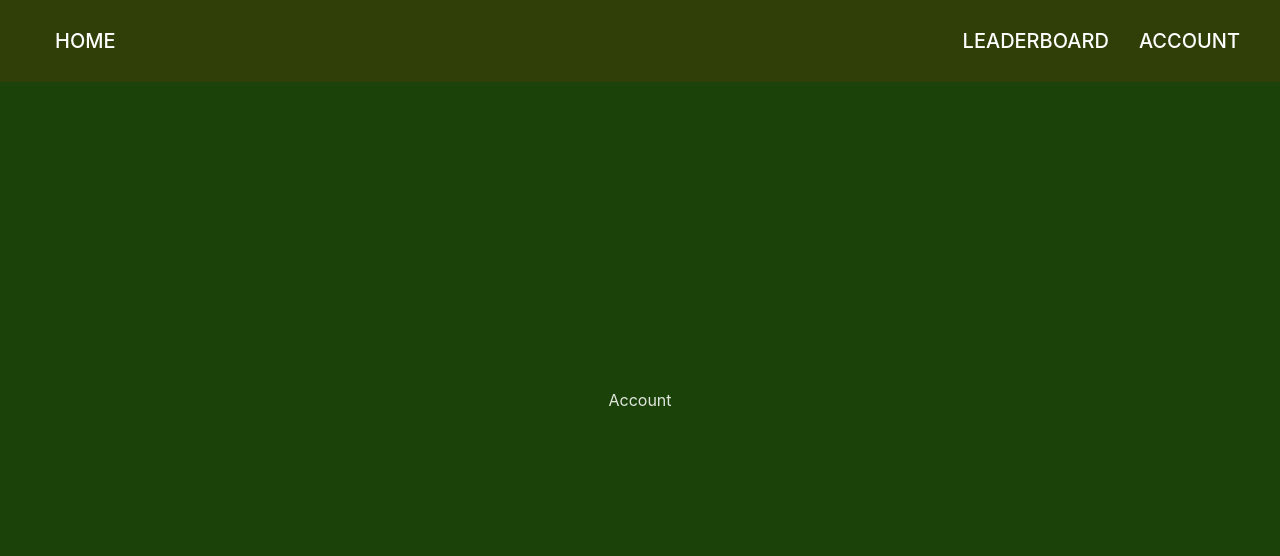
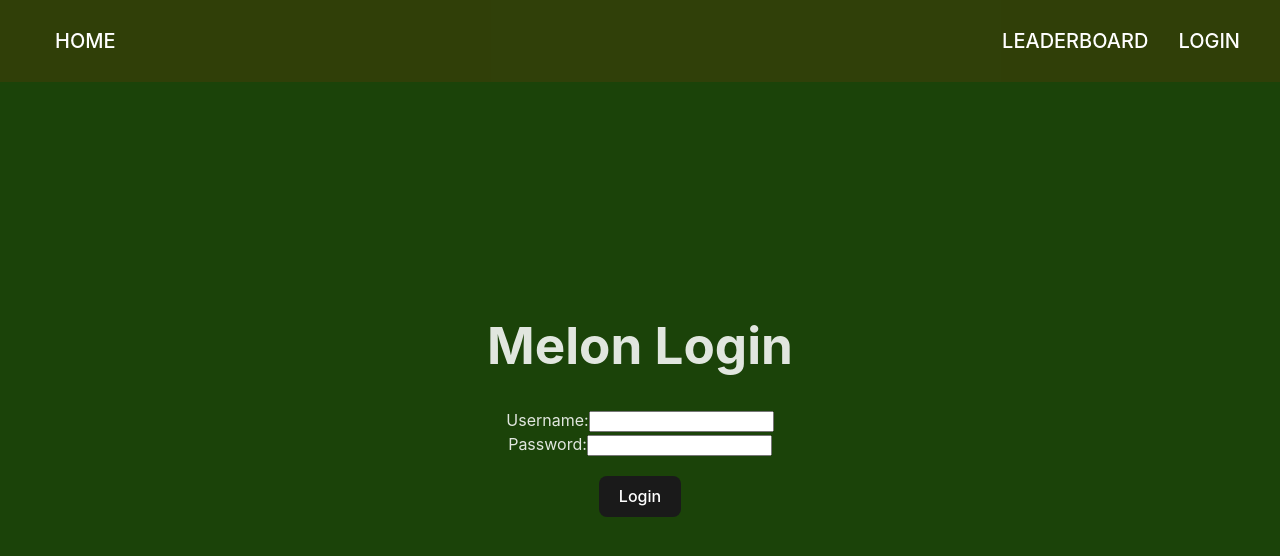
Before and after one commit to ZETgunz/Sorftware-Engineeringus-I, a React (Vite) app in the folder frontend/: page /account in a window 1280 px wide. Shown: the top 556 px of the page. Built offline with nearby package versions, Linux system fonts and the light colour scheme.

Commit message:
added login page

```diff
--- a/frontend/src/App.tsx
+++ b/frontend/src/App.tsx
@@ -2,6 +2,7 @@ import { BrowserRouter, Routes, Route } from 'react-router-dom';
 import { Home } from './pages/Home';
 import './App.css';
 import { Nav } from './components/Nav/nav';
+import { Account } from './pages/Account/Account';
 import { Sequence } from './pages/games/Sequence/Sequence';
 
 export const App = () => {
@@ -12,7 +13,7 @@ export const App = () => {
       <Routes>
         <Route path="/" element={<Home />} />
         <Route path="/leaderboard" element={<div>Leaderboard</div>} />
-        <Route path="/account" element={<div>Account</div>} />
+        <Route path="/account" element={<Account />} />
         <Route path="/sequence" element={<Sequence />} />
       </Routes>
     </BrowserRouter>
--- /dev/null
+++ b/frontend/src/components/Account/login.tsx
@@ -0,0 +1,22 @@
+import React, { useState, useEffect } from 'react';
+import './Login.css'; // Make sure to create a corresponding CSS file for styling
+
+export const Login: React.FC = () => {
+
+    const validate = async () => {
+
+    }
+
+    return (
+        <div className="login">
+            <h1>Melon Login</h1>
+            <label>Username:</label>
+            <input type="text" id="username" name="username"></input>
+            <br/>
+            <label>Password:</label>
+            <input type="password" id="password" name="password"></input>
+            <br/>
+            <button onClick={() => validate()} className="loginButton">Login</button>
+        </div >
+    );
+}
--- a/frontend/src/components/Games/SequenceGrid/grid.tsx
+++ b/frontend/src/components/Games/SequenceGrid/grid.tsx
@@ -40,7 +40,8 @@ export const Grid: React.FC = () => {
     };
 
     const gameOver = () => {
-        return; // Implement game over logic here
+        setLevel(0);
+        return;
     };
 
     const fetchCell = async () => {
@@ -52,7 +53,7 @@ export const Grid: React.FC = () => {
             const data: cell[] = await response.json();
             setCellsToActivate(data);
             console.log(data);
-            cellAnimation(data);
+            playCellAnimation(data);
             return data;
         } catch (error) {
             console.error('Error fetching cell:', error);
@@ -69,7 +70,7 @@ export const Grid: React.FC = () => {
         await fetchCell();
     };
 
-    const cellAnimation = (data: cell[]) => {
+    const playCellAnimation = (data: cell[]) => {
         setTimeout(() => {
             data.forEach((cell, index) => {
                 setTimeout(() => {
@@ -83,7 +84,7 @@ export const Grid: React.FC = () => {
 
     return (
         <div className="grid">
-            <h1>Sequence</h1>
+            <h1>Melon Sequence</h1>
             <h2>Level: {level}</h2>
             {grid.map((row, rowIndex) => (
                 <div key={rowIndex} className="row">
--- a/frontend/src/components/Nav/nav.tsx
+++ b/frontend/src/components/Nav/nav.tsx
@@ -20,7 +20,7 @@ export const Nav: React.FC = () => {
                 </li>
                 <li className="nav-item">
                     <Link to="/account" className="nav-link">
-                        ACCOUNT
+                        LOGIN
                     </Link>
                 </li>
             </ul>
--- /dev/null
+++ b/frontend/src/pages/Account/Account.tsx
@@ -0,0 +1,11 @@
+import { Login } from "../../components/Account/login";
+import "./Account.css";
+
+export const Account = () => {
+
+    return (
+        <div className="account-container">
+            <Login />
+        </div>
+    );
+};
--- a/frontend/src/pages/games/Sequence/Sequence.tsx
+++ b/frontend/src/pages/games/Sequence/Sequence.tsx
@@ -1,5 +1,4 @@
 import { Grid } from "../../../components/Games/SequenceGrid/grid";
-import { useState } from "react";
 import "./Sequence.css";
 
 export const Sequence = () => {
```
Also changed, not shown: frontend/src/components/Account/login.css (added), frontend/src/pages/Account/Account.css (added), 1 other file (tests, documents, lock files or other folders).
